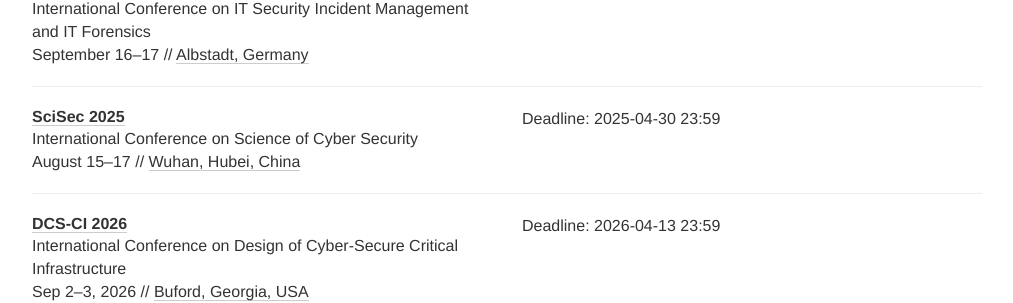
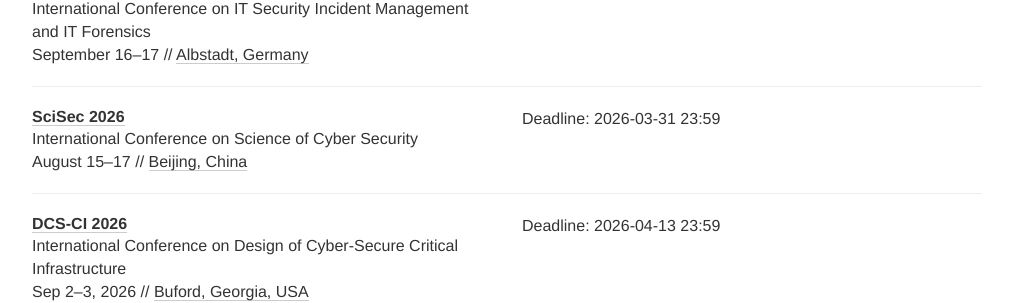
Before and after one commit to sec-deadlines/sec-deadlines.github.io, a Jekyll site: the page built from index.html, in a window 1280 px wide and 900 px high, scrolled down 3529 px. Shown: the part 152-455 px from the top of the window, without its empty margins (133-1146 px from the left). Built offline with Jekyll 4.4.1, drawn with Linux system fonts in a browser that asks for light colours; nearby versions of some CDN libraries; comment, search, counter and statistics services are not loaded.

Commit message:
Update SciSec'26

```diff
--- a/_data/conferences.yml
+++ b/_data/conferences.yml
@@ -203,11 +203,11 @@
 
 - name: SciSec
   description: International Conference on Science of Cyber Security
-  year: 2025
-  link: https://scisec.org/index.html
-  deadline: ["2025-04-30 23:59"]
+  year: 2026
+  link: https://scisec.org/
+  deadline: ["2026-03-31 23:59"]
   date: August 15-17
-  place: Wuhan, Hubei, China
+  place: Beijing, China
   tags: [SEC, CONF]
 
 - name: DCS-CI
```
